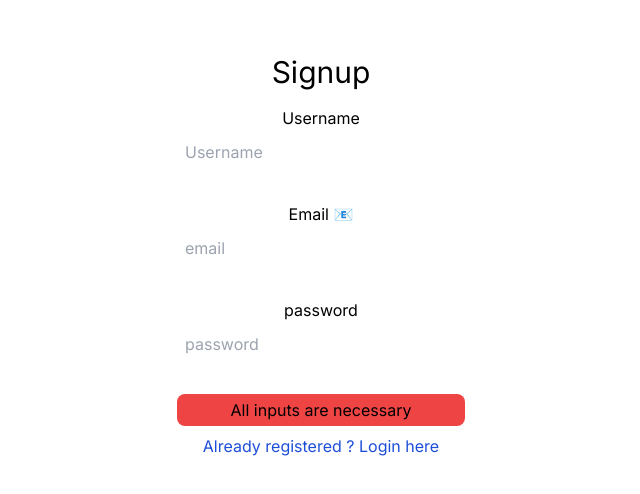
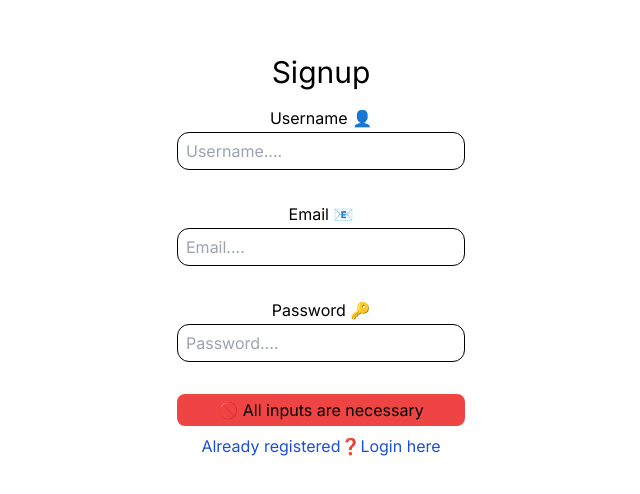
Before and after one commit to adityach0uhan/NextJs-Authentication, a Next.js app: page /signup in a window 1280 px wide. Shown: the top 494 px of the page, without its empty margins (319-959 px from the left). Built offline with nearby package versions, Linux system fonts and the light colour scheme.

Commit message:
added some changes

```diff
--- a/src/app/signup/page.jsx
+++ b/src/app/signup/page.jsx
@@ -44,13 +44,13 @@ const SignUp = () => {
         <h4 className='text-3xl mb-4'>{loading ? "Processing" : "Signup"}</h4>
         {/* username  */}
         <div id='username' className='flex h-16 mb-8 w-full flex-col items-center justify-center '>
-          <label className='flex h-10' htmlFor="username">Username  </label>
+          <label className='flex h-10' htmlFor="username">Username 👤 </label>
           <input
             value={userData.username}
             onChange={(e) => { setuserData({ ...userData, username: e.target.value }) }}
-            className='p-2 w-3/4 rounded-xl h-10'
+            className='p-2 w-3/4 rounded-xl h-10 border border-black border-1'
             type="text"
-            placeholder='Username' />
+            placeholder='Username.... ' />
         </div>
 
         {/* email  */}
@@ -59,28 +59,28 @@ const SignUp = () => {
           <input
             value={userData.email}
             onChange={(e) => { setuserData({ ...userData, email: e.target.value }) }}
-            className='p-2 w-3/4 rounded-xl h-10'
+            className='p-2 w-3/4 rounded-xl h-10 border border-black border-1'
             type="text"
-            placeholder='email' />
+            placeholder='Email.... ' />
         </div>
 
         {/* password */}
         <div id='password' className='flex h-16 mb-8 w-full flex-col items-center justify-center'>
-          <label className='flex h-10 ' htmlFor="username">password</label>
+          <label className='flex h-10 ' htmlFor="username">Password 🔑 </label>
           <input
             value={userData.password}
             onChange={(e) => { setuserData({ ...userData, password:e.target.value }) }}
-            className='p-2 w-3/4 rounded-xl h-10'
+            className='p-2 w-3/4 rounded-xl h-10 border border-black border-1'
             type="password"
-            placeholder='password' />
+            placeholder='Password.... ' />
         </div>
 
         <button
           onClick={submitForm}
           className={`border-1 h-8 border-black w-3/4  p-2 rounded-lg ${buttonColor} text-center flex items-center justify-center` } >
-          {buttonEnable ? 'Sign Up' : "All inputs are necessary"}
+          {buttonEnable ? 'Sign Up  ' : "🚫 All inputs are necessary"}
         </button>
-        <Link className='mt-2 text-blue-700' href='/login'>Already registered ? Login here</Link>
+        <Link className='mt-2 text-blue-700' href='/login'>Already registered❓Login here</Link>
       </div>
     </>
   )
```
Also changed, not shown: 1 other file (tests, documents, lock files or other folders).
